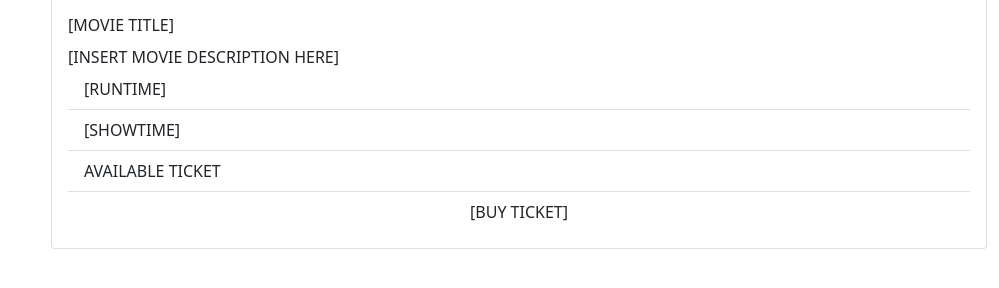
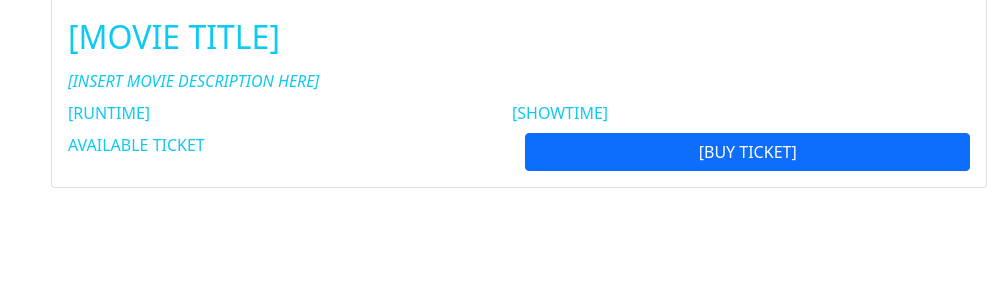
Before and after one commit to abdishukri-105/Flatdango, a website: page index.html in a window 1280 px wide. Shown: the part 304-592 px from the top of the page, without its empty margins (281-1280 px from the left). Drawn offline with Linux system fonts and the light colour scheme; no server answers.

Commit message:
added some styles

```diff
--- a/index.html
+++ b/index.html
@@ -9,12 +9,13 @@
     <link rel="stylesheet" href="css/bootstrap.css">
 </head>
 <body>
+
     <div class="container-fluid">
         <div class="row">
           <!--vertical nav-bar section -->
           <div class="col-3">
-            <div class="navbar navbar-dark bg-light">
-              <ul class="navbar-nav" id="films">
+            <div class="navbar navbar-dark bg-light ">
+              <ul class="navbar-nav lh-lg text-info" id="films">
                 <li class="nav-item">
                   <a href="" class="nav-link">list of movies will go here</a>
                 </li>
@@ -28,16 +29,22 @@
                      src="[MOVIE POSTER]"
                      alt="[MOVIE TITLE]"
                      />
-                <div class="card-body">
+                <div class="card-body text-info ">
 
-                  <div id="title" class="card-title">[MOVIE TITLE]</div>
-                  <div id="film-info" class="card-text" >[INSERT MOVIE DESCRIPTION HERE]</div>
-                  <ul class="list-group list-group-flush">
-                    <li id="runtime" class="list-group-item">[RUNTIME]</li>
-                    <li id="showtime" class="list-group-item">[SHOWTIME]</li>
-                    <li id="ticket-num"  class="list-group-item">AVAILABLE TICKET</li>
-                    <li id="buy-ticket" class="list-group-item btn btn-primary">[BUY TICKET]</li>
-                  </ul>
+                  <div id="title" class="card-title text-uppercase fs-2">[MOVIE TITLE]</div>
+                  <div id="film-info" class="card-text mb-2 fst-italic" >[INSERT MOVIE DESCRIPTION HERE]</div>
+                  <div class="list-group list-group-flush  d-flex flex-row mt-1 justify-content-evenly mb-2">
+                    <span id="runtime" class=" flex-fill ">[RUNTIME]</span>
+                    <span id="showtime" class=" flex-fill">[SHOWTIME]</span>
+
+                  </div>
+                    <div class="d-flex flex-row justify-content-evenly">
+                    <span id="ticket-num"  class="flex-fill justify-content-evenly">AVAILABLE TICKET</span>
+                    <span id="buy-ticket" class=" btn btn-primary flex-fill justify-content-evenly">[BUY TICKET]</span>
+                    </div>
+
+
+
                 </div>
               </div>
 
```
